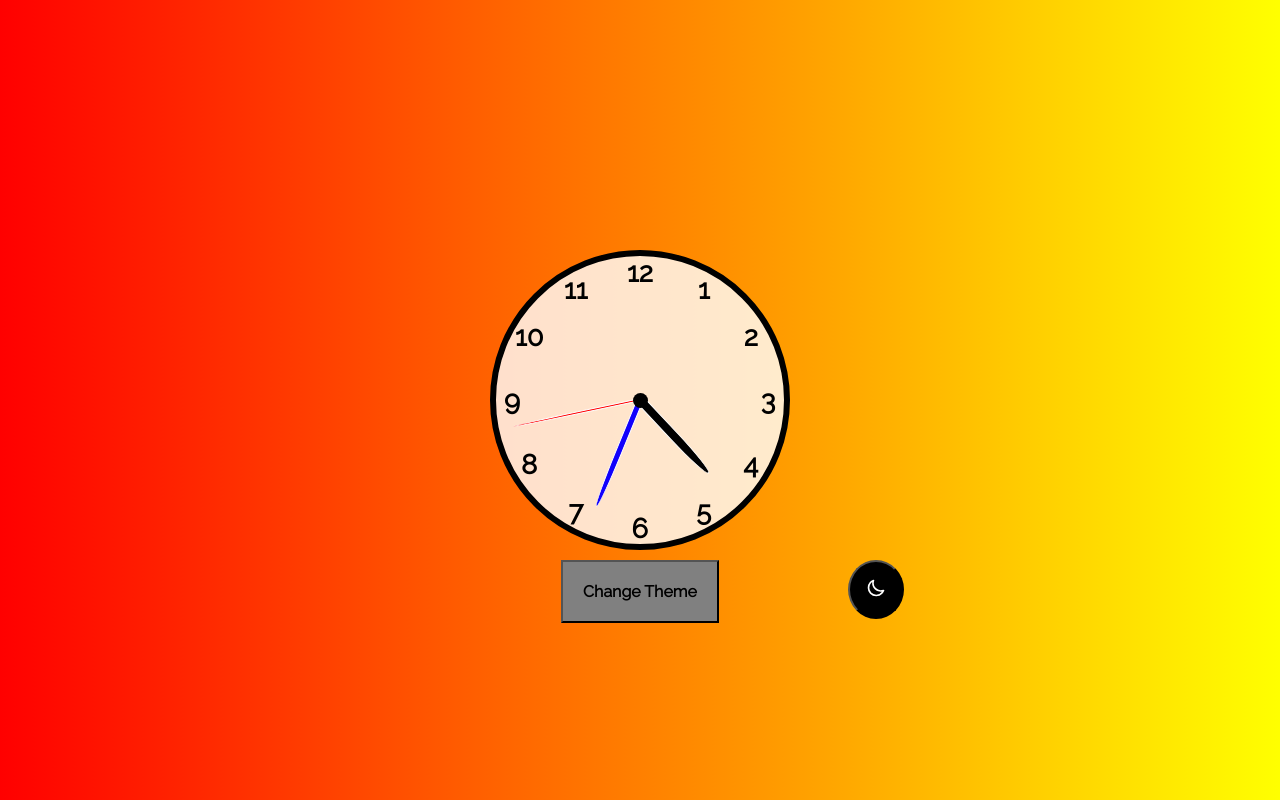
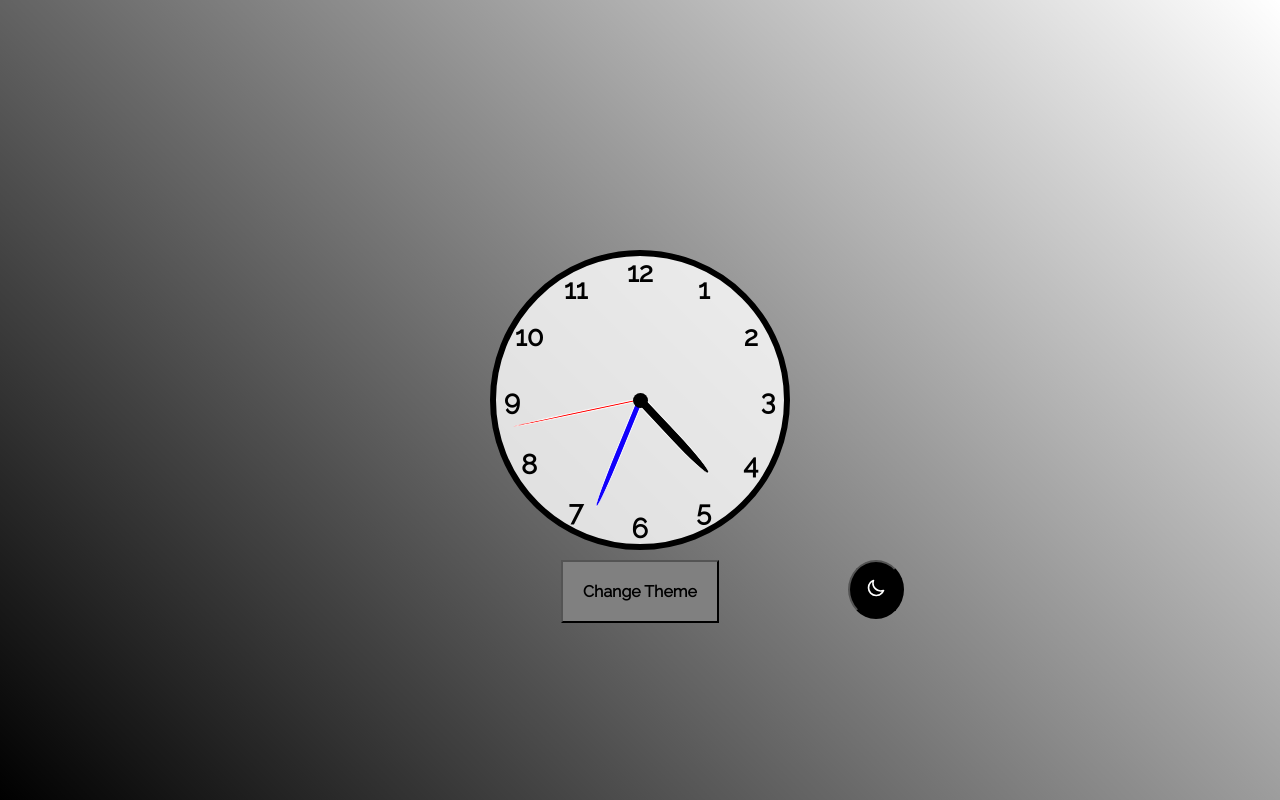
Before and after one commit to krishvsoni/Clock, a plain HTML site: page index.html in a window 1280 px wide. Drawn offline with Linux system fonts and the light colour scheme.

Commit message:
Update styles.css

```diff
--- a/styles.css
+++ b/styles.css
@@ -11,8 +11,7 @@ html body{
   width: 100%;
 }
 #main {
-  background: linear-gradient(to right, red, yellow);
-  /* hsl(175, 100%, 50%)); */
+  background: linear-gradient(45deg, black, transparent);
   display: flex;
   justify-content: center;
   align-items: center;
```
